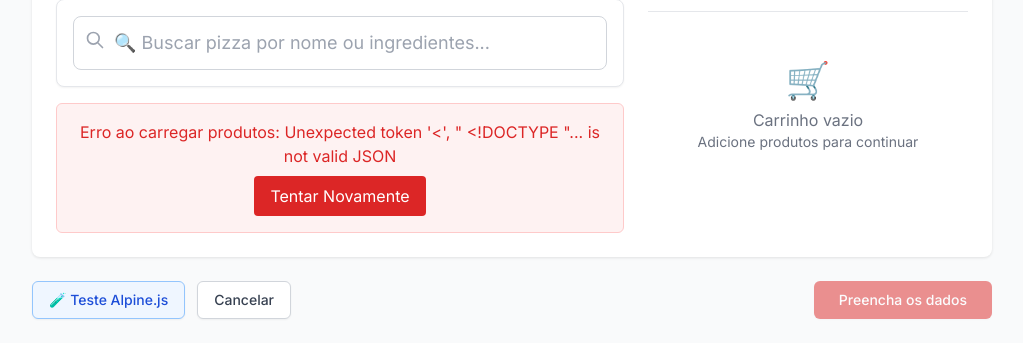
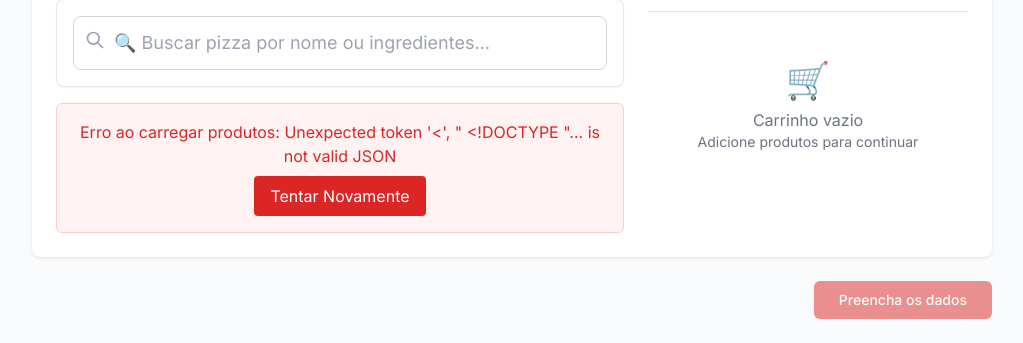
Before and after one commit to Axxy84/sistema-pizzaria, a Django app: page /pedidos/novo/ in a window 1280 px wide. Shown: the part 875-1218 px from the top of the page, without its empty margins (256-1279 px from the left). Run offline with Django 5.2, Linux system fonts and the light colour scheme; the visitor is signed in with stand-in values (Sample User, id 1); data that the repository does not hold is empty; some libraries are stand-ins or nearby versions.

Commit message:
refactor: Remover botões desnecessários do formulário de pedidos
- Remove botão "🧪 Teste Alpine.js" (desenvolvimento/debug)
- Remove botão "Cancelar" redundante
- Simplifica layout mantendo apenas botão "Confirmar Pedido"
- Remove funções JavaScript testeClick() e cancelar()
- Melhora UX com interface mais limpa e focada

🤖 Generated with [Claude Code](https://claude.ai/code)

Co-Authored-By: Claude <noreply@anthropic.com>

```diff
--- a/templates/pedidos/pedido_form.html
+++ b/templates/pedidos/pedido_form.html
@@ -1576,22 +1576,8 @@
             </div>
         </div>
 
-        <!-- Botões de Ação -->
-        <div class="flex justify-between mt-6">
-            <div class="flex space-x-3">
-                <button type="button"
-                        @click="testeClick()"
-                        class="px-4 py-2 border border-blue-300 rounded-md shadow-sm text-sm font-medium text-blue-700 bg-blue-50 hover:bg-blue-100">
-                    🧪 Teste Alpine.js
-                </button>
-
-                <button type="button"
-                        @click="cancelar"
-                        class="px-4 py-2 border border-gray-300 rounded-md shadow-sm text-sm font-medium text-gray-700 bg-white hover:bg-gray-50 focus:outline-none focus:ring-2 focus:ring-offset-2 focus:ring-gray-500">
-                    Cancelar
-                </button>
-            </div>
-
+        <!-- Botão de Ação -->
+        <div class="flex justify-end mt-6">
             <button type="button"
                     @click="finalizarPedido()"
                     :disabled="!formularioValido"
@@ -2404,12 +2390,6 @@ function pedidoForm() {
             return this.errosGlobais.length === 0;
         },
 
-        // Cancelar pedido
-        cancelar() {
-            if (confirm('Tem certeza que deseja cancelar o pedido?')) {
-                window.location.reload();
-            }
-        },
 
         // Imprimir comanda para cozinha
         imprimirComanda() {
@@ -2493,17 +2473,6 @@ function pedidoForm() {
             `;
         },
 
-        // Teste simples
-        testeClick() {
-            console.log('🧪 Teste de click executado');
-            console.log('🔍 Verificação do estado:', {
-                cliente: this.cliente,
-                carrinho: this.carrinho,
-                formularioValido: this.formularioValido,
-                tipoPedido: this.tipoPedido
-            });
-            alert('🎯 Botão funcionando! Alpine.js OK!\nVerifique o console para mais detalhes.');
-        },
 
         // Finalizar pedido
         finalizarPedido() {
```
